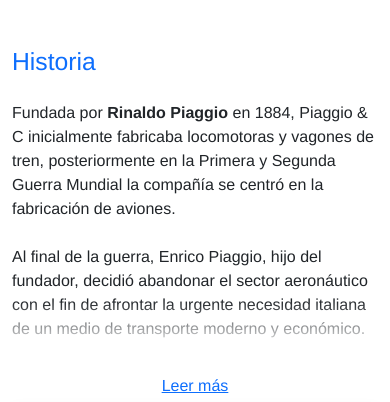
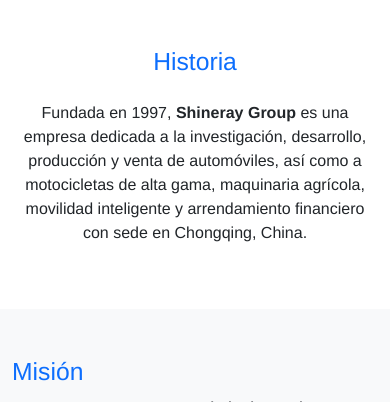
Before and after one commit to DiegoWitron234/ShinerayMexico, a Django app: page /empresa/ in a window 390 px wide. Shown: the part 292-694 px from the top of the page. Run offline with Django 5.2, Linux system fonts and the light colour scheme.

Commit message:
Cambié imágenes y color empresarial

```diff
--- a/main/static/main/css/carousel.css
+++ b/main/static/main/css/carousel.css
@@ -1,4 +1,4 @@
-.custom-carousel {
+.carousel {
     position: relative;
     overflow: hidden;
     width: 100%;
--- a/main/static/main/css/contacto.css
+++ b/main/static/main/css/contacto.css
@@ -73,7 +73,7 @@
   }
 
   body {
-    background-image: url('/static/main/images/Fondo.jpeg');
+    background-image: url('main/static/main/images/Fondo.jpeg');
     background-attachment: fixed;
     background-size: cover;
     background-position: center;
--- a/main/static/main/css/empresa.css
+++ b/main/static/main/css/empresa.css
@@ -1,32 +1,6 @@
 /* Estilos específicos para la página Empresa */
 
-/* Efecto para el contenedor de historia */
-.historia-contenedor {
-  max-height: 250px; /* Altura inicial, ajústala según el contenido deseado */
-  overflow: hidden;
-  position: relative;
-  transition: max-height 0.5s ease;
-}
-
-.historia-contenedor::after {
-  content: "";
-  position: absolute;
-  bottom: 0;
-  left: 0;
-  width: 100%;
-  height: 50px;
-  background: linear-gradient(transparent, #fff);
-}
-
-/* Botón de Leer más */
-#btn-leer-mas {
-  display: block;
-  margin: 1rem auto 0;
-}
-
-/* Animaciones adicionales ya se aplican con AOS, pero si deseas agregar transiciones personalizadas, puedes hacerlo aquí */
-
-/* Ejemplo: efecto hover para imágenes de valores */
+/* Efecto hover para imágenes de valores */
 #valores img {
   transition: transform 0.3s ease, box-shadow 0.3s ease;
 }
--- a/main/static/main/css/styles.css
+++ b/main/static/main/css/styles.css
@@ -1,6 +1,6 @@
 /* Colores corporativos */
 :root {
-    --color-principal: #5fa0d7; /* El color de las barras */
+    --color-principal: #db3333; /* El color de las barras */
     --blanco: #ffffff;
     --gris-oscuro: #333333;
     --negro: #000000;
--- a/main/templates/main/base.html
+++ b/main/templates/main/base.html
@@ -117,9 +117,11 @@
   <li class="nav-item me-5">
     <a class="nav-link {% if request.resolver_match.url_name == 'vehiculos' %}active{% endif %}" href="{% url 'vehiculos' %}">Vehículos</a>
   </li>
+  <!--
   <li class="nav-item me-5">
     <a class="nav-link {% if request.resolver_match.url_name == 'servicios' %}active{% endif %}" href="{% url 'servicios' %}">Servicios</a>
   </li>
+  -->
   <li class="nav-item">
     <a class="nav-link {% if request.resolver_match.url_name == 'contacto' %}active{% endif %}" href="{% url 'contacto' %}">Contacto</a>
   </li>
@@ -147,7 +149,7 @@
   <footer class="py-4 bg-light border-top">
     <p class="float-end"><a href="#">Volver al principio</a></p>
     <div class="container text-center">
-      <p class="mb-0">&copy; 2025 Piaggio GT. Todos los derechos reservados.</p>
+      <p class="mb-0">&copy; 2025 Shineray. Todos los derechos reservados.</p>
       <div class="mt-2">
         <a href="https://www.facebook.com/" target="_blank"><img src="{% static 'main/images/facebook.png' %}" alt="Facebook" style="height:30px;"></a>
         <a href="https://www.instagram.com/" target="_blank"><img src="{% static 'main/images/instagram.png' %}" alt="Instagram" style="height:30px;"></a>
@@ -159,8 +161,7 @@
 
   <!-- Bootstrap JS Bundle (incluye Popper) cargado una sola vez -->
   <script src="https://cdn.jsdelivr.net/npm/bootstrap@5.3.3/dist/js/bootstrap.bundle.min.js" integrity="sha384-YvpcrYf0tY3lHB60NNkmXc5s9fDVZLESaAA55NDzOxhy9GkcIdslK1eN7N6jIeHz" crossorigin="anonymous"></script>
-  <!-- Archivo de JavaScript personalizado -->
-  <script defer src="{% static 'main/js/script.js' %}"></script>
+
 
 </body>
 </html>
--- a/main/templates/main/empresa.html
+++ b/main/templates/main/empresa.html
@@ -13,53 +13,20 @@
 
 {% block content %}
 <!-- Encabezado -->
-<section class="single-page-header" style="background-image: url('https://piaggiomx.com/images/cabeceras/c935ddfe3ff4748fa5593a4b756a8a95.webp'); background-size: cover;">
-    <div class="container text-center py-5" data-aos="fade-in">
+<section class="single-page-header" style="background-image: url('{% static "main/images/fondohistoria.jpg" %}'); background-size: cover;">    <div class="container text-center py-5" data-aos="fade-in">
         <h1 class="display-4 text-white">Empresa</h1>
         <p class="lead text-white">Conoce nuestra historia, misión, visión y valores como empresa.</p>
     </div>
 </section>
 
-<!-- Historia con efecto "Leer más" -->
-<section class="section" id="historia">
-    <div class="container py-5">
-        <div class="row">
-            <div class="col-md-6" data-aos="fade-right">
-                <h2 class="text-primary mb-4">Historia</h2>
-                <div id="historia-contenedor" class="historia-contenedor">
-                    <p>
-                        Fundada por <strong>Rinaldo Piaggio</strong> en 1884, Piaggio &amp; C inicialmente fabricaba locomotoras y vagones de tren, posteriormente en la Primera y Segunda Guerra Mundial la compañía se centró en la fabricación de aviones.
-                        <br><br>
-                        Al final de la guerra, Enrico Piaggio, hijo del fundador, decidió abandonar el sector aeronáutico con el fin de afrontar la urgente necesidad italiana de un medio de transporte moderno y económico.
-                        <br><br>
-                        La idea era diseñar un vehículo barato para las masas.
-                        <br><br>
-                        Después del lanzamiento exitoso de la Vespa scooter en 1946, el ingeniero aeronáutico Corradino D’Ascanio fue elegido para diseñar un vehículo que colmara la laguna en el sector de los utilitarios de la posguerra: un motocarro de pequeña cilindrada, con consumo de combustible bajo, precio accesible y fácil de conducir y maniobrar, con la fuerza necesaria para transportar productos en el campo. De esta forma nace en 1948 la gama de vehículos comerciales Ape.
-                        <br><br>
-                        Con una historia de más de 70 años, Ape ha ido evolucionando conservando su propia e inconfundible personalidad, superando los beneficios funcionales típicos del producto para convertirse en un ícono de las costumbres y la cultura italiana.
-                        <br><br>
-                        Ape no tiene rivales en cuanto a tamaño, maniobrabilidad, economicidad y robustez. La gama, amplia y variada, incluye modelos capaces de satisfacer diversas necesidades profesionales, así como el ocio de los clientes que buscan un vehículo personal y diferente para moverse.
-                        <br><br>
-                        Los vehículos de carga son ya un clásico de la cultura italiana. Sin embargo, el éxito de Ape supera ampliamente los confines del viejo continente, y hoy es un auténtico éxito mundial. En Latinoamérica, como en otras partes del mundo, el Ape se utiliza para satisfacer las necesidades de transporte de mercancías y pasajeros.
-                    </p>
-                </div>
-                <button id="btn-leer-mas" class="btn btn-link">Leer más</button>
-            </div>
-            <div class="col-md-6" data-aos="fade-left">
-                <img src="https://piaggiomx.com/images/historia/d88b18e093d81de20b09bf5fad802a4c.webp" alt="Historia de la empresa" class="img-fluid rounded shadow">
-            </div>
-        </div>
-    </div>
-</section>
-
-<!-- Quiénes Somos -->
+<!-- Historia -->
 <section class="section" id="quienes-somos" data-aos="fade-up">
     <div class="container py-5">
         <div class="row justify-content-center">
             <div class="col-md-8 text-center">
-                <h2 class="text-primary mb-4">Quiénes somos</h2>
+                <h2 class="text-primary mb-4">Historia</h2>
                 <p>
-                    Moto Galería es una empresa fundada el 11 de Agosto de 2006 por un grupo familiar de Chiapas dedicada a la comercialización de moto carros. En el año 2019 se crean lazos con la marca Piaggio y a raíz de esta unión Moto Galería se convierte en importadora y exportadora de moto carros de pasajeros, pick ups y refacciones. Desde entonces, Moto Galería en conjunto con Piaggio se ha expandido a lugares como Colombia, Guatemala, Perú y Estados Unidos.
+                    Fundada en 1997, <strong>Shineray Group</strong> es una empresa dedicada a la investigación, desarrollo, producción y venta de automóviles, así como a motocicletas de alta gama, maquinaria agrícola, movilidad inteligente y arrendamiento financiero con sede en Chongqing, China.
                 </p>
             </div>
         </div>
```
Also changed, not shown: main/static/main/js/script.js (+43 -7 lines), main/templates/main/inicio.html (+6 -3 lines), main/static/main/images/apecity.webp (deleted), main/static/main/images/apecitynxt.webp (deleted), main/static/main/images/apextrax.webp (deleted), main/static/main/images/fondohistoria.jpg (added), main/static/main/images/prueba1.png (added).
